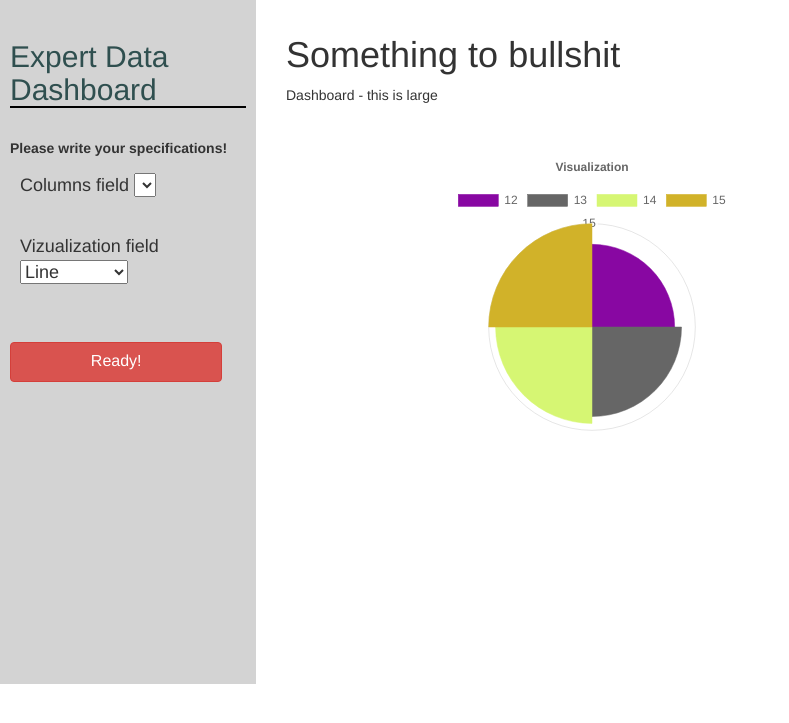
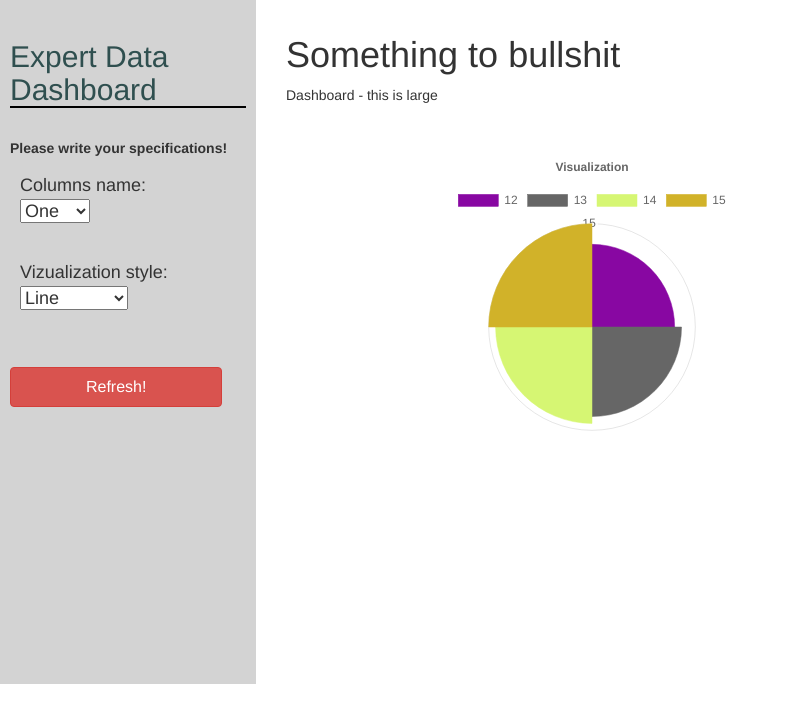
Before and after one commit to jakupierblina/Youtube-expert-data-dashboard, a Django app: page /result/ in a window 1280 px wide. Shown: the top 723 px of the page, without its empty margins (0-789 px from the left). Run offline with Django 3.2, Linux system fonts and the light colour scheme; lists and menus that the app fills with data are empty; some libraries are stand-ins or nearby versions.

Commit message:
temporary

```diff
--- a/expert_data_dashboard/data_dashboard/forms.py
+++ b/expert_data_dashboard/data_dashboard/forms.py
@@ -7,7 +7,12 @@ class UploadLinkForm(forms.Form):
 
 
 # iterable
-COLUMNS_CHOICES = ( )
+COLUMNS_CHOICES = (
+     ("one", "One"),
+     ("two", "Two"),
+     ("three", "Three"),
+     ("four", "Four"),
+)
 
 VIZUALIZATION_CHOICES = (
      ("line", "Line"),
@@ -15,13 +20,11 @@ VIZUALIZATION_CHOICES = (
      ("pie", "Pie"),
      ("doughnut", "Doughnut"),
      ("radar", "Radar"),
-     ("polar", "Polar Area"),
-     ("bubble", "Bubble"),
-     ("scatter", "Scatter "),
+     ("polarArea", "Polar Area"),
 )
 
 
 # creating a form
 class ColumnsForm(forms.Form):
-     columns_field = forms.ChoiceField(choices=COLUMNS_CHOICES)
-     vizualization_field = forms.ChoiceField(choices=VIZUALIZATION_CHOICES)
+     columns_field = forms.ChoiceField(label='Columns name:', choices=COLUMNS_CHOICES)
+     vizualization_field = forms.ChoiceField(label='Vizualization style:', choices=VIZUALIZATION_CHOICES)
--- a/expert_data_dashboard/data_dashboard/views.py
+++ b/expert_data_dashboard/data_dashboard/views.py
@@ -5,6 +5,7 @@ from .forms import UploadLinkForm, ColumnsForm
 import json
 from csv import reader
 import csv
+from collections import Counter
 import pandas as pd
 import requests
 import urllib.request
@@ -66,8 +67,23 @@ def readfile(filename):
 
 def result(request):
     context = {}
-    context['form'] = ColumnsForm()
+    form = ColumnsForm()
+    context['form'] = form
+    if request.GET:
+        chosen = request.GET['vizualization_field']
+        print(chosen)
+        context['chosen'] = chosen
+
+    return render(request, "result.html", context)
 
 
 
-    return render(request, "result.html", context)
+# get and return the prepared dictionary data from columns name of visualization
+def vizualization(name_input):
+    dashboard1 = []
+
+    for x in data[name_input]:
+        dashboard1.append(x)
+
+    my_dict = dict(Counter(dashboard1))
+    return my_dict
--- a/templates/result.html
+++ b/templates/result.html
@@ -22,19 +22,19 @@
             <h2 style="margin-top: 30px; color: darkslategray; border-bottom: 2px black solid">Expert Data Dashboard</h2><br>
             <label>Please write your specifications!</label> <br>
                 <!----- Input form ------>
-                <form method = "GET" style="font-size: large; ">
+                <form method = "GET" style="font-size: large;">
                     <!----- Input form columns name ------>
-                    <div  style="margin: 10px; ">
-                         {{ form.columns_field.label }}
+                    <div  style="margin: 10px;">
+                         {{ form.columns_field.label }}<br>
                          {{ form.columns_field }} <br><br>
                     </div>
-                    <!----- Input form vizualization style------>
+                    <!----- Input form visualization style------>
                     <div  style="margin: 10px;">
                          {{ form.vizualization_field.label }}
                          {{ form.vizualization_field }}<br><br>
                     </div>
                     <!----- Input form button ------>
-                    <input type = "submit" value = "Ready!" class="btn btn-danger" style="height: 40px; width: 90%; font-size: medium; margin-top: 20px">
+                    <input type = "submit" value = "Refresh!" class="btn btn-danger" style="height: 40px; width: 90%; font-size: medium; margin-top: 20px">
                 </form>
         </div>
         <!----- Main section ------>
@@ -56,6 +56,8 @@
 
 <script>
     colorArray = [];
+
+
     while (colorArray.length < 1000)
     {
         colorArray.push("#" + ((1<<24)*Math.random() | 0).toString(16));
```
